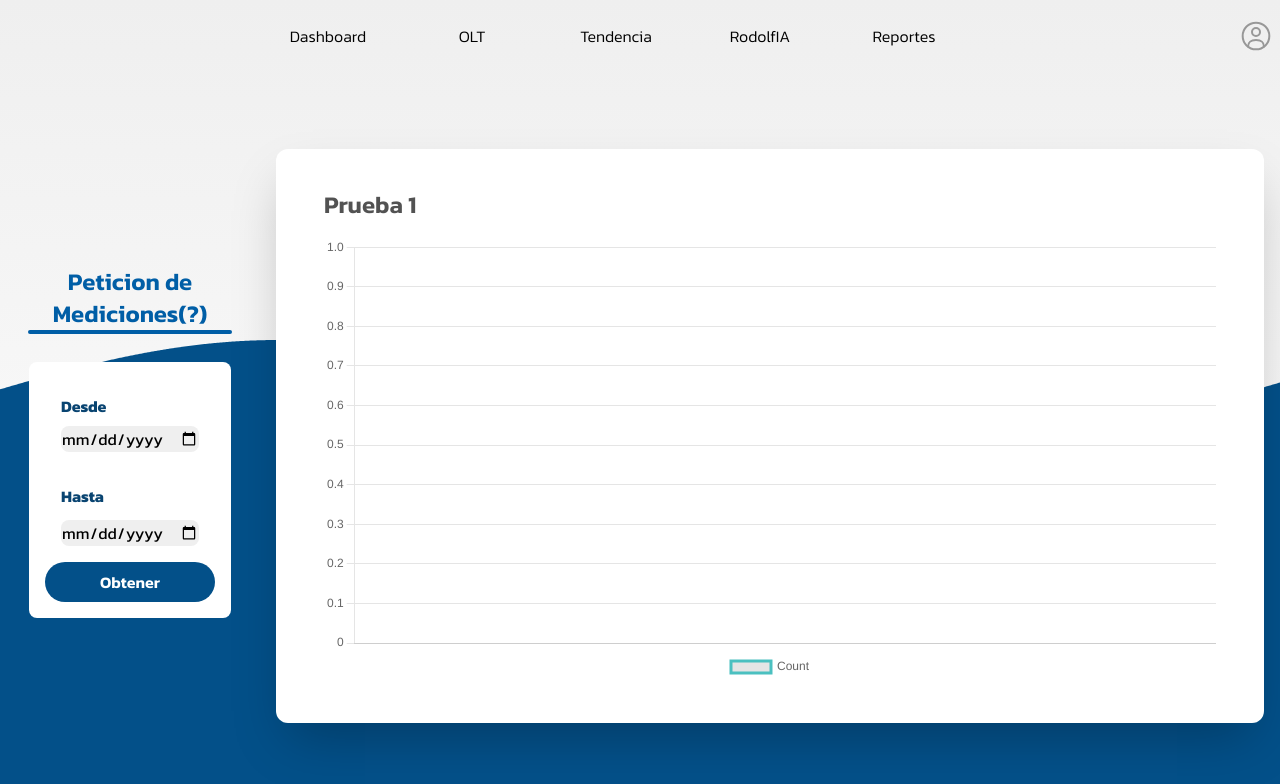
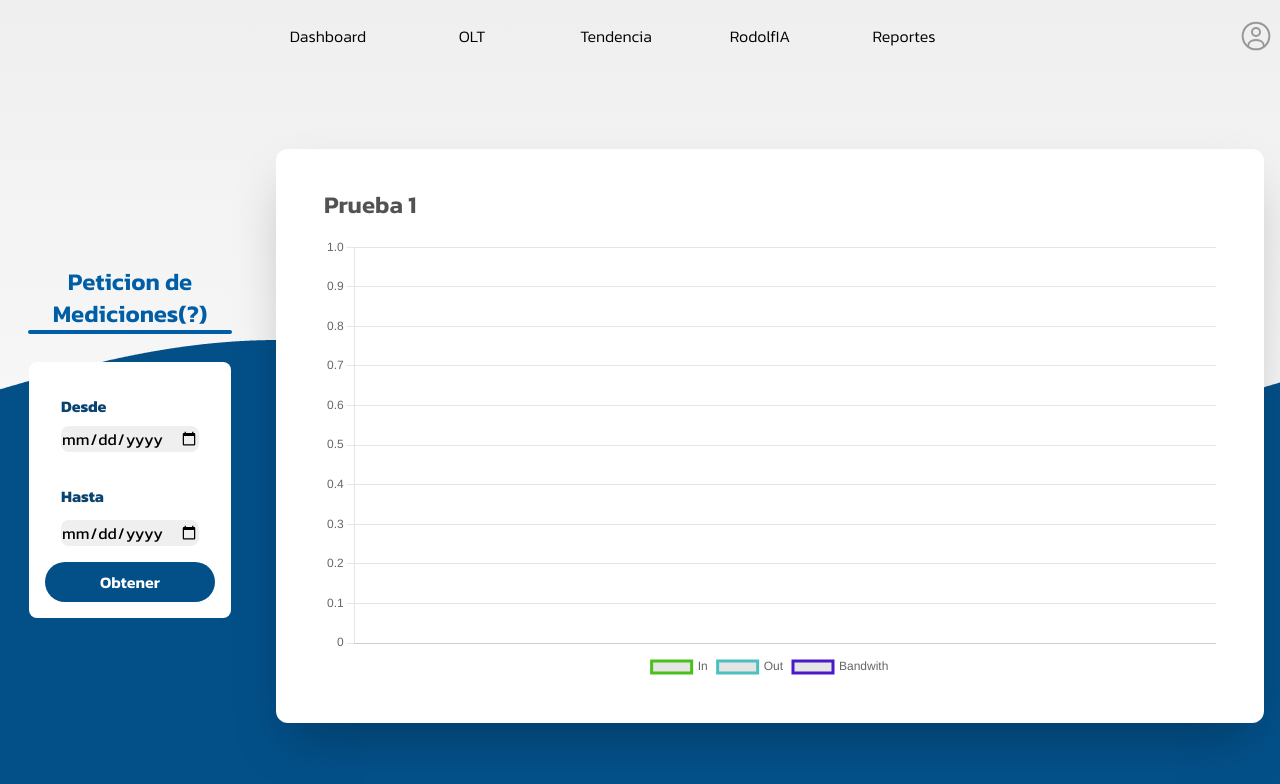
Before and after one commit to metalpoch/ultra-monitor, an Astro site in the folder client/: page /testing in a window 1280 px wide. Built offline with nearby package versions, Linux system fonts and the light colour scheme; Astro itself is replaced by a stand-in of ours; no server answers.

Commit message:
feat: add two values to the graph

```diff
--- a/client/src/components/graphic/line.tsx
+++ b/client/src/components/graphic/line.tsx
@@ -19,13 +19,29 @@ export default function Line({ title, canvasID, data }: LineProps) {
               let currentDate = new Date(measurement.date);
               return `${currentDate.getDate().toString().padStart(2, '0')}/${currentDate.getMonth().toString().padStart(2, '0')}/${currentDate.getFullYear()}`;
             }),
-            datasets: [{
-              label: 'Count',
-              data: data.map((measurement: Measurement) => measurement.out_bps),
-              fill: false,
-              borderColor: 'rgb(75, 192, 192)',
-              tension: 0.1
-            }]
+            datasets: [
+              {
+                label: 'In',
+                data: data.map((measurement: Measurement) => measurement.in_bps),
+                fill: false,
+                borderColor: 'rgb(75, 192, 25)',
+                tension: 0.1
+              },
+              {
+                label: 'Out',
+                data: data.map((measurement: Measurement) => measurement.out_bps),
+                fill: false,
+                borderColor: 'rgb(75, 192, 192)',
+                tension: 0.1
+              },
+              {
+                label: 'Bandwith',
+                data: data.map((measurement: Measurement) => measurement.bandwidth_mbps),
+                fill: false,
+                borderColor: 'rgb(75, 25, 200)',
+                tension: 0.1
+              },
+            ]
           },
           options: {
             plugins: {
```
